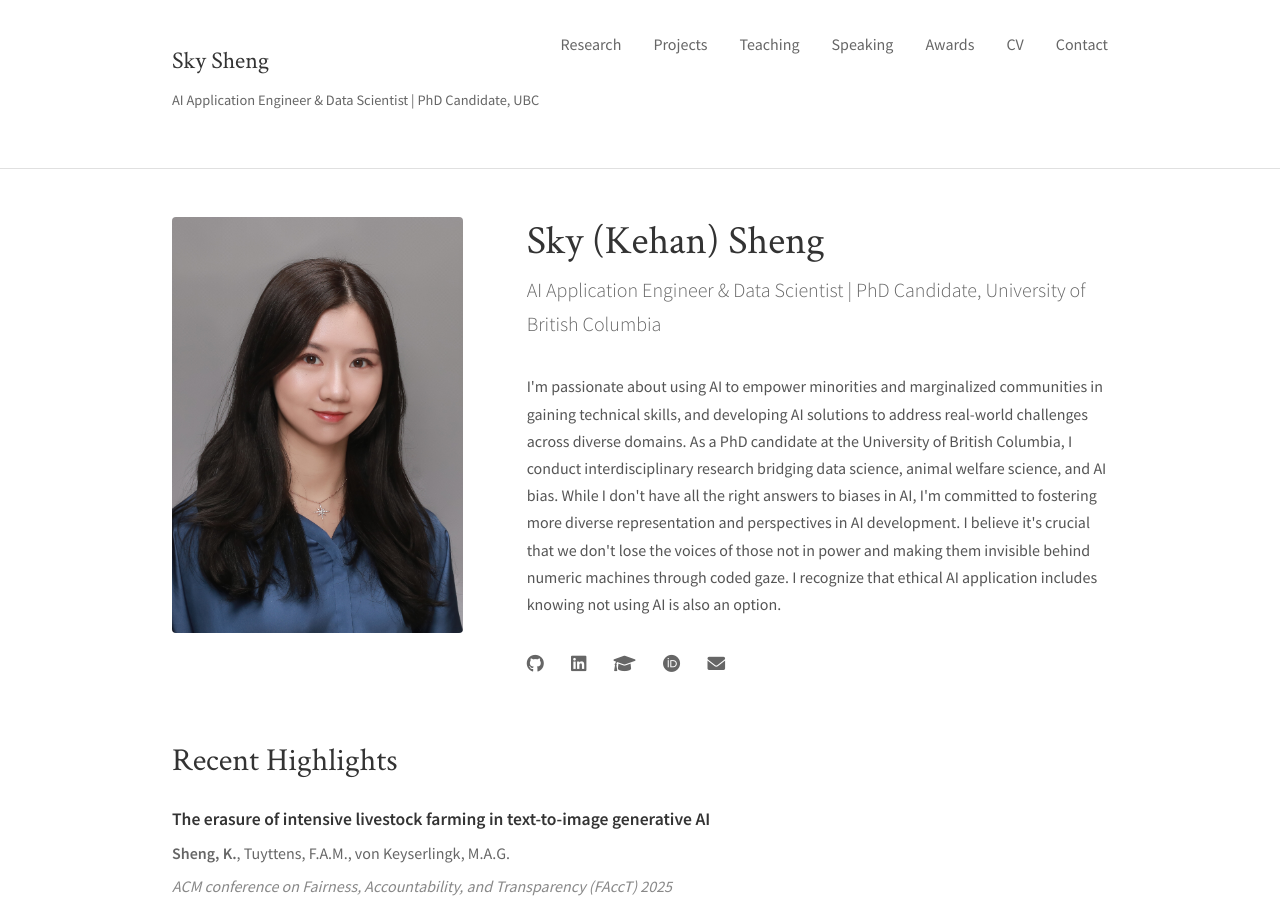
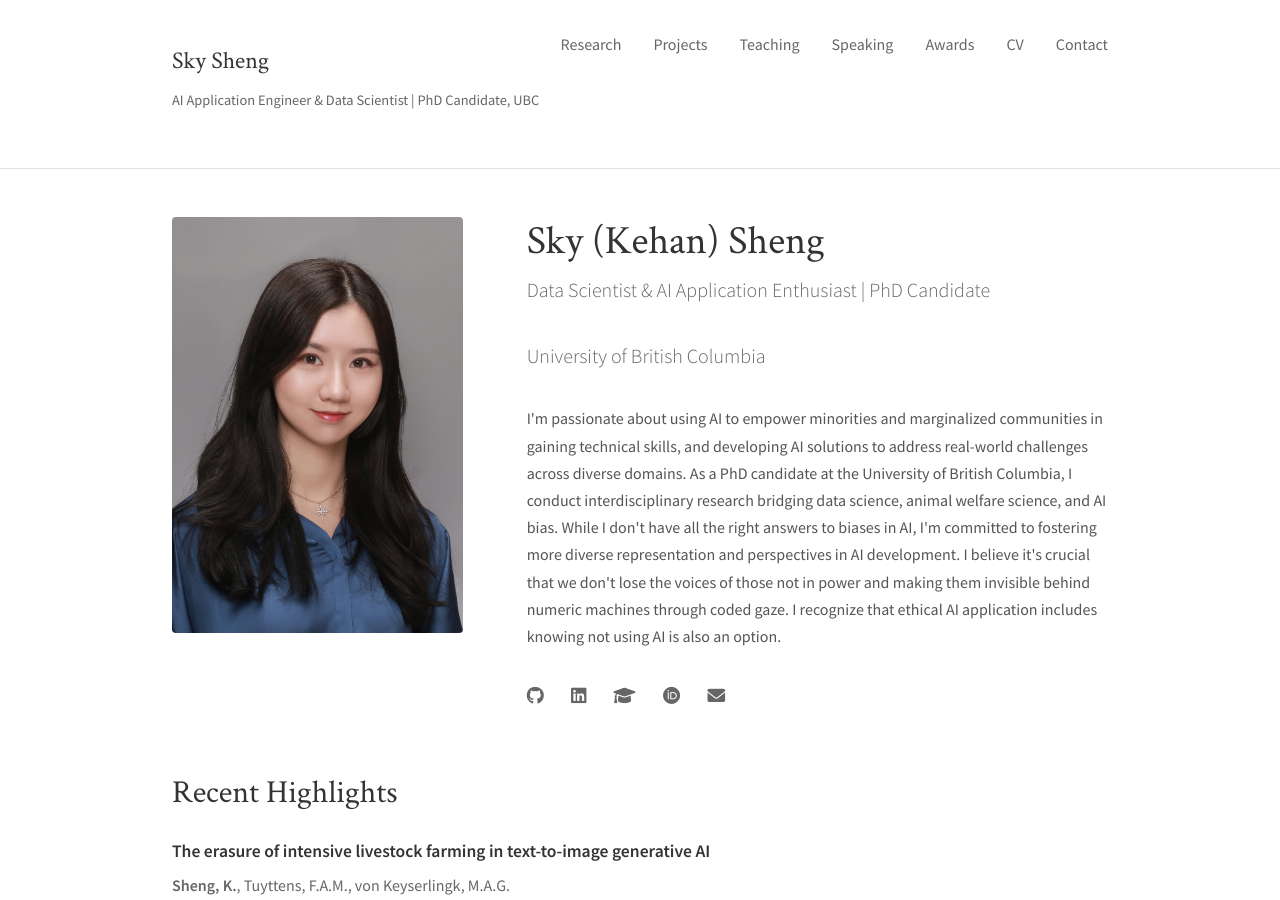
Before and after one commit to skysheng7/skysheng7.github.io, a Jekyll site: the page built from index.html, in a window 1280 px wide and 900 px high. Built offline with Jekyll 4.4.1, drawn with Linux system fonts in a browser that asks for light colours.

Commit message:
rename title

```diff
--- a/index.html
+++ b/index.html
@@ -11,7 +11,8 @@ description: "Sky Sheng - AI Application Engineer & PhD Candidate at UBC special
 
     <div class="hero-content">
         <h1>Sky (Kehan) Sheng</h1>
-        <p class="hero-subtitle">AI Application Engineer & Data Scientist | PhD Candidate, University of British Columbia</p>
+        <p class="hero-subtitle">Data Scientist & AI Application Enthusiast | PhD Candidate</p>
+        <p class="hero-subtitle">University of British Columbia</p>
 
         <div class="hero-description">
             <p>I'm passionate about using AI to empower minorities and marginalized communities in gaining technical skills, and developing AI solutions to address real-world challenges across diverse domains. As a PhD candidate at the University of British Columbia, I conduct interdisciplinary research bridging data science, animal welfare science, and AI bias. While I don't have all the right answers to biases in AI, I'm committed to fostering more diverse representation and perspectives in AI development. I believe it's crucial that we don't lose the voices of those not in power and making them invisible behind numeric machines through coded gaze. I recognize that ethical AI application includes knowing not using AI is also an option.</p>
```
